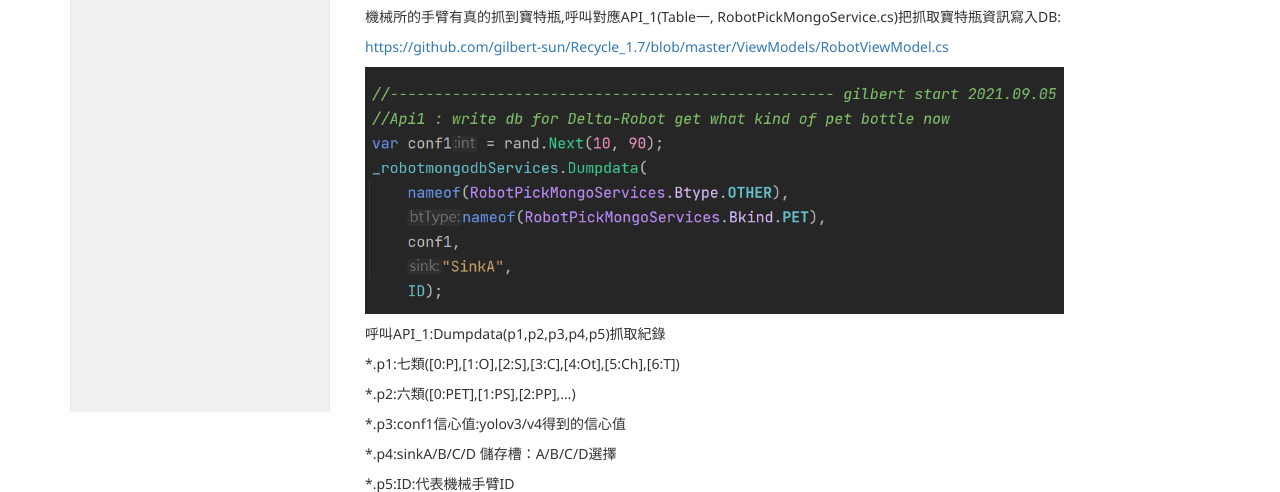
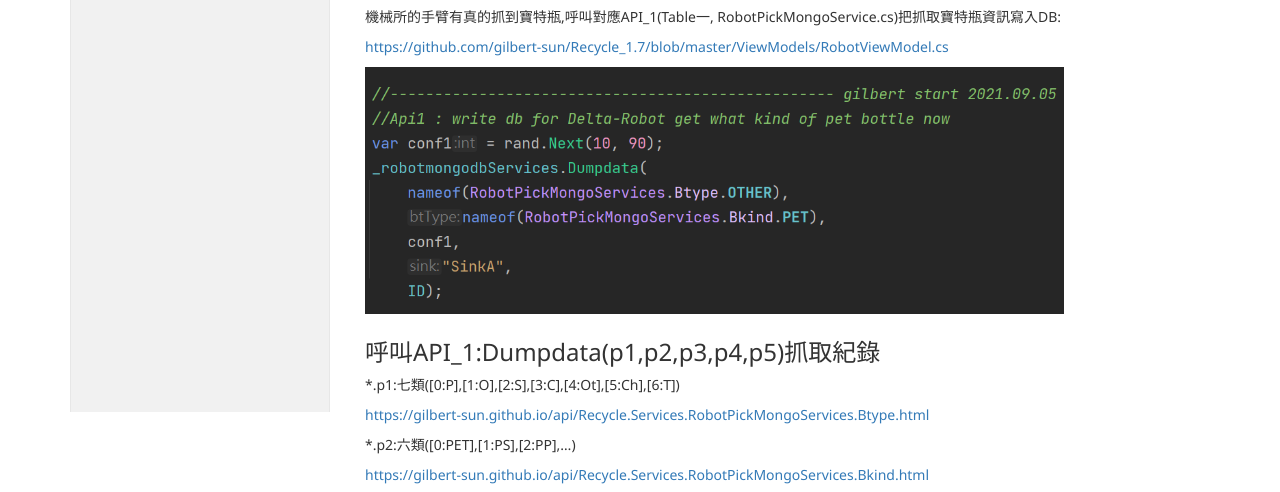
Before and after one commit to gilbert-sun/gilbert-sun.github.io, a plain HTML site: page articles/intro2_1.html in a window 1280 px wide. Shown: the part 318-810 px from the top of the page. Drawn offline with Linux system fonts and the light colour scheme.

Commit message:
2021-10-18 4 commit

```diff
--- a/articles/intro2_1.html
+++ b/articles/intro2_1.html
@@ -75,9 +75,11 @@
 <p>機械所的手臂有真的抓到寶特瓶,呼叫對應API_1(Table一, RobotPickMongoService.cs)把抓取寶特瓶資訊寫入DB:</p>
 <p><a href="https://github.com/gilbert-sun/Recycle_1.7/blob/master/ViewModels/RobotViewModel.cs">https://github.com/gilbert-sun/Recycle_1.7/blob/master/ViewModels/RobotViewModel.cs</a></p>
 <p><img src="../images/img_17.png" alt="img_17.png"></p>
-<p>呼叫API_1:Dumpdata(p1,p2,p3,p4,p5)抓取紀錄</p>
+<h3 id="呼叫api_1dumpdatap1p2p3p4p5抓取紀錄">呼叫API_1:Dumpdata(p1,p2,p3,p4,p5)抓取紀錄</h3>
 <p>*.p1:七類([0:P],[1:O],[2:S],[3:C],[4:Ot],[5:Ch],[6:T])</p>
+<p><a href="https://gilbert-sun.github.io/api/Recycle.Services.RobotPickMongoServices.Btype.html">https://gilbert-sun.github.io/api/Recycle.Services.RobotPickMongoServices.Btype.html</a></p>
 <p>*.p2:六類([0:PET],[1:PS],[2:PP],…)</p>
+<p><a href="https://gilbert-sun.github.io/api/Recycle.Services.RobotPickMongoServices.Bkind.html">https://gilbert-sun.github.io/api/Recycle.Services.RobotPickMongoServices.Bkind.html</a></p>
 <p>*.p3:conf1信心值:yolov3/v4得到的信心值</p>
 <p>*.p4:sinkA/B/C/D 儲存槽：A/B/C/D選擇</p>
 <p>*.p5:ID:代表機械手臂ID</p>
```
Also changed, not shown: articles/intro4_1.html (+2 -1 lines), articles/intro_1.html (+3 -0 lines), manifest.json.
